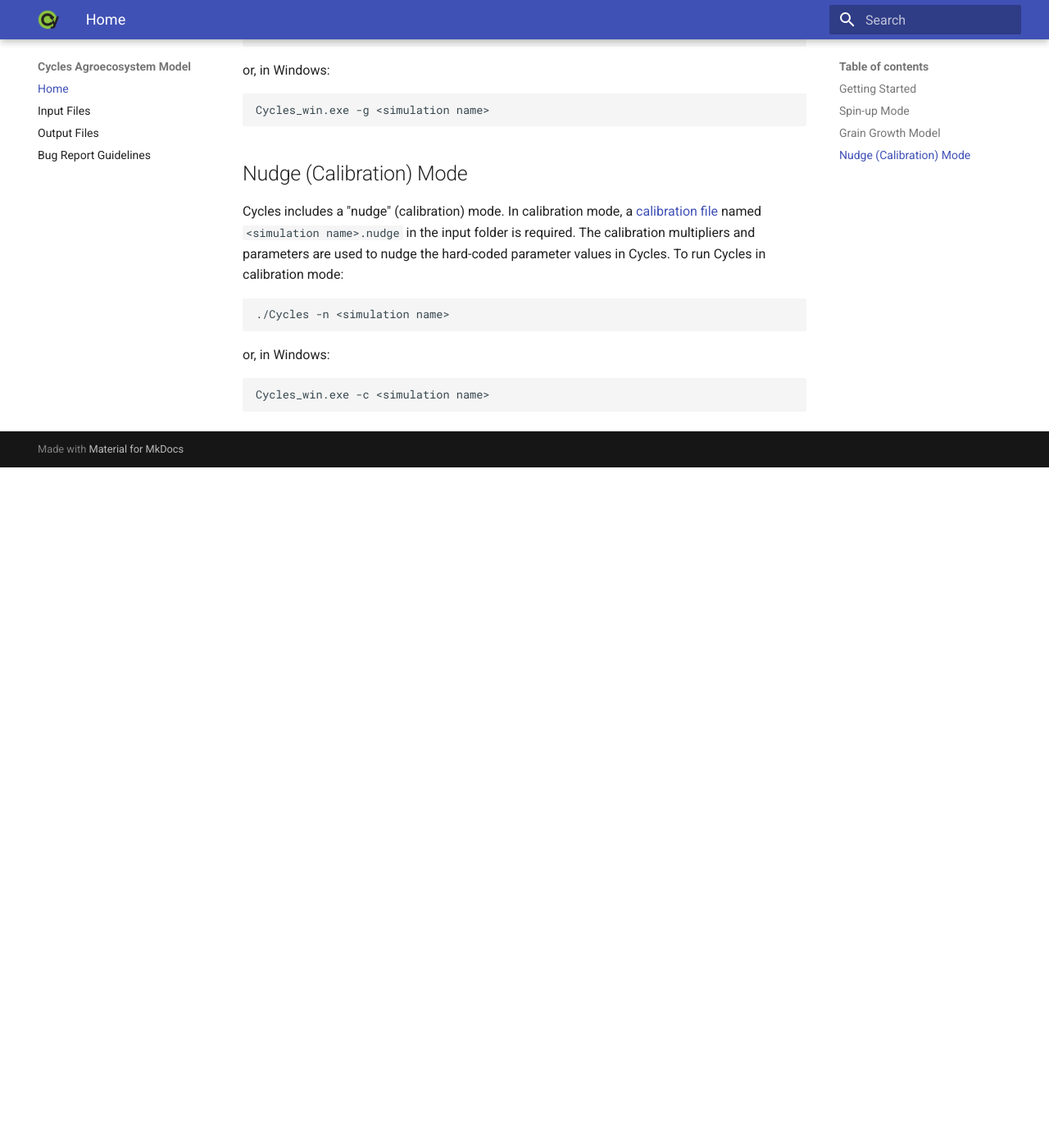
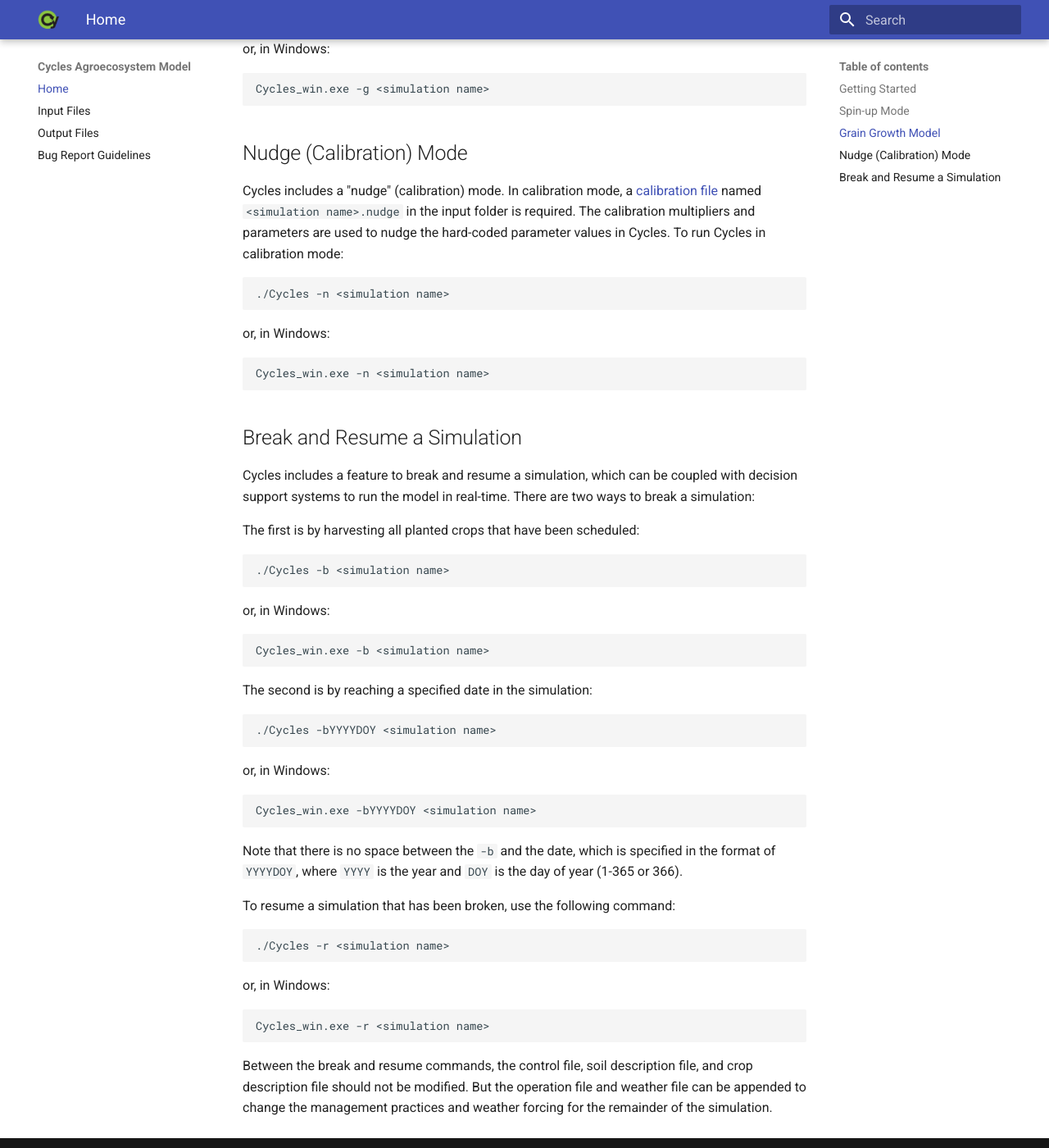
Before and after one commit to PSUmodeling/Cycles, an MkDocs documentation site: the page built from docs/index.md, in a window 1280 px wide and 1400 px high, scrolled down 2514 px. Shown: the whole window at 82% size. Built offline with MkDocs 1.6.1 and Material for MkDocs 9.7.7, drawn with Linux system fonts in a browser that asks for light colours; before the commit the page ends 3084 px from its top, so only the background shows below that; some of the changed text lies outside the part shown.

Commit message:
:memo: Update document

````diff
--- a/docs/index.md
+++ b/docs/index.md
@@ -110,5 +109,51 @@ To run Cycles in calibration mode:
 
 or, in Windows:
 ```shell
-Cycles_win.exe -c <simulation name>
+Cycles_win.exe -n <simulation name>
 ```
+
+## Break and Resume a Simulation
+
+Cycles includes a feature to break and resume a simulation, which can be coupled with decision support systems to run the model in real-time.
+There are two ways to break a simulation:
+
+The first is by harvesting all planted crops that have been scheduled:
+
+```shell
+./Cycles -b <simulation name>
+```
+
+or, in Windows:
+
+```shell
+Cycles_win.exe -b <simulation name>
+```
+
+The second is by reaching a specified date in the simulation:
+
+```shell
+./Cycles -bYYYYDOY <simulation name>
+```
+
+or, in Windows:
+
+```shell
+Cycles_win.exe -bYYYYDOY <simulation name>
+```
+
+Note that there is no space between the `-b` and the date, which is specified in the format of `YYYYDOY`, where `YYYY` is the year and `DOY` is the day of year (1-365 or 366).
+
+To resume a simulation that has been broken, use the following command:
+
+```shell
+./Cycles -r <simulation name>
+```
+
+or, in Windows:
+
+```shell
+Cycles_win.exe -r <simulation name>
+```
+
+Between the break and resume commands, the control file, soil description file, and crop description file should not be modified.
+But the operation file and weather file can be appended to change the management practices and weather forcing for the remainder of the simulation.
````
Also changed, not shown: other parts of docs/index.md (+1 -2 lines), docs/output.md (+0 -1 lines).
